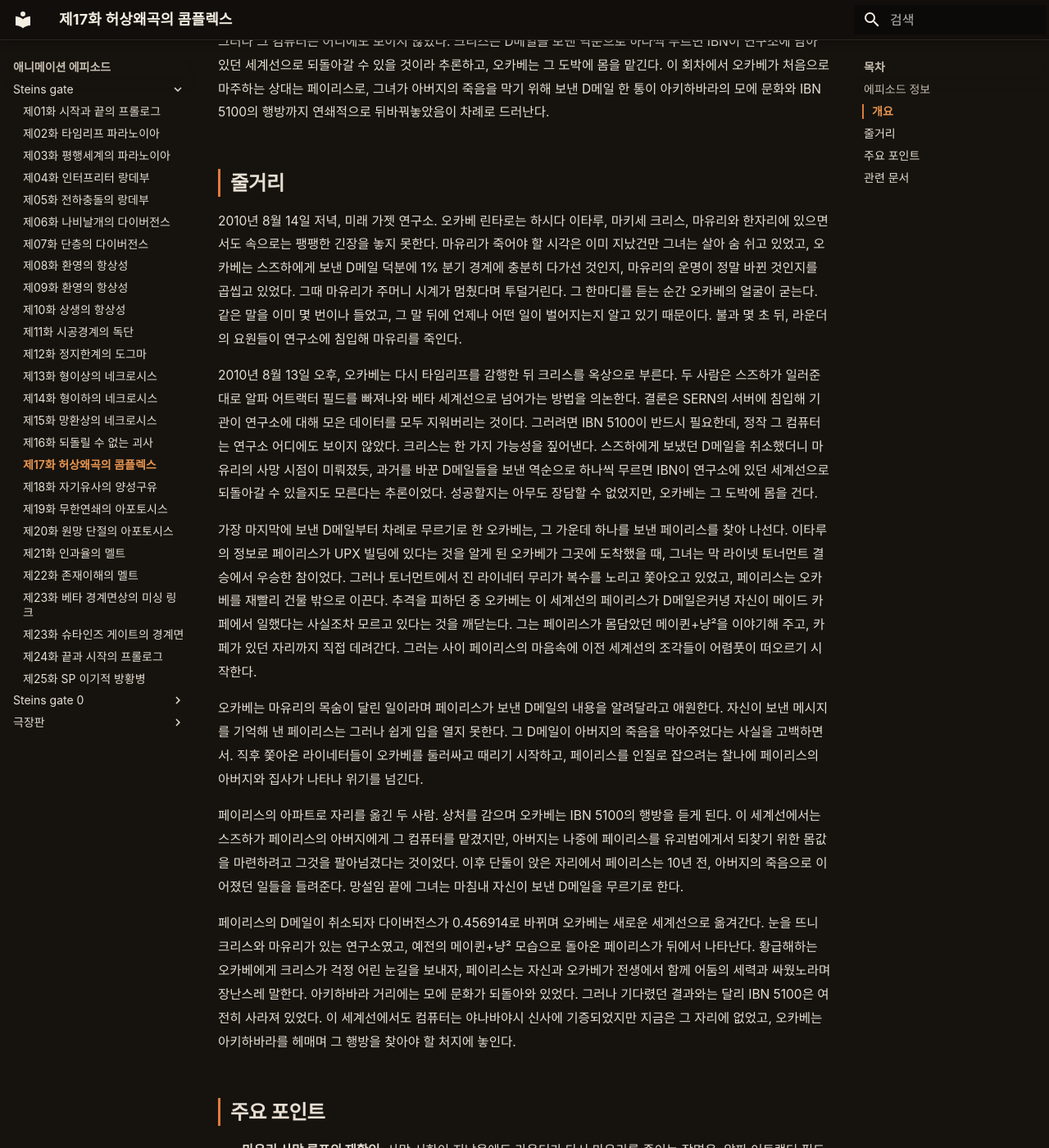
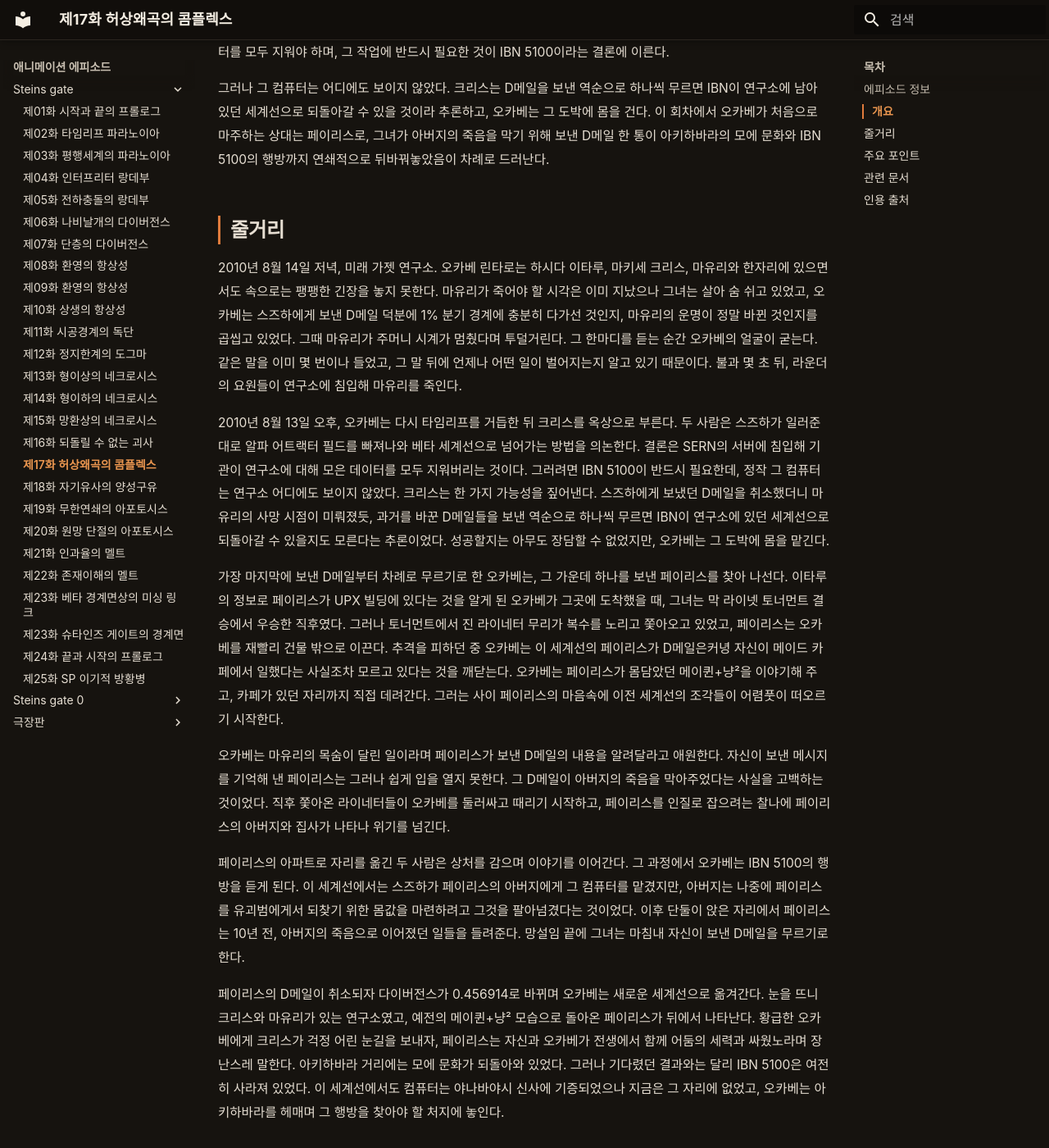
Before and after one commit to sgwiki/sgwiki.github.io, an MkDocs documentation site: the page built from wiki/애니메이션-에피소드/steins-gate/제17화-허상왜곡의-콤플렉스.md, in a window 1280 px wide and 1400 px high, scrolled down 1256 px. Shown: the whole window at 82% size. Built offline with MkDocs 1.6.1 and Material for MkDocs 9.7.7, drawn with Linux system fonts in a browser that asks for light colours; some web fonts are replaced; some of the changed text lies outside the part shown.

Commit message:
chore(wiki): 제17화 정비 — 로마지 행 추가·인접 화 표제 정합·번역투/어색 관용구 교정·대명사 명시화·인용 출처 섹션 추가
Co-Authored-By: Claude Opus 4.6 <noreply@anthropic.com>

```diff
--- a/wiki/애니메이션-에피소드/steins-gate/제17화-허상왜곡의-콤플렉스.md
+++ b/wiki/애니메이션-에피소드/steins-gate/제17화-허상왜곡의-콤플렉스.md
@@ -19,38 +19,39 @@ description: "*Steins;Gate* 본편 제17화. 마유리의 죽음이 시한을
 | 화수 | 제17화 |
 | 방영일 | 2011년 7월 26일 |
 | 일본어 제목 | 虚像歪曲の コンプレックス -Made in Complex- |
+| 로마지 | Kyozō Waikyoku no Konpurēkusu -Made in Complex- |
 | 감독 | 코바야시 고지 (Kōji Kobayashi) |
 | 각본 | 네모토 토시조 (Toshizo Nemoto) |
 | 스토리보드 | 이케다 시게타카 (Shigetaka Ikeda) |
-| 이전 화 | 제16화: 불가역적 네크로시스 -Sacrificial Necrosis- (Irreversible Necrosis) |
-| 다음 화 | 제18화: 자기유사적 양성동체 -Fractal Androgynous- (Self-Similar Androgynous) |
+| 이전 화 | 제16화: 되돌릴 수 없는 괴사 (Irreversible Necrosis -Sacrificial Necrosis-) |
+| 다음 화 | 제18화: 자기유사의 양성구유 (Self-Similar Androgynous -Fractal Androgynous-) |
 
 ## 개요
 
 알파 어트랙터 필드에서 시이나 마유리를 살리려는 오카베 린타로의 투쟁이 본격적으로 궤도에 오르는 회차다. 마유리가 죽어야 할 시한이 지났음에도 그녀의 죽음이 결국 반복된다는 사실을 다시 확인한 오카베는, 마키세 크리스와 함께 아마네 스즈하가 일러준 방책을 정비한다. 알파에서 베타 세계선으로 넘어가려면 SERN의 서버에서 연구소 관련 데이터를 모두 지워야 하며, 그 작업에 반드시 필요한 것이 IBN 5100이라는 결론에 이른다.
 
-그러나 그 컴퓨터는 어디에도 보이지 않았다. 크리스는 D메일을 보낸 역순으로 하나씩 무르면 IBN이 연구소에 남아 있던 세계선으로 되돌아갈 수 있을 것이라 추론하고, 오카베는 그 도박에 몸을 맡긴다. 이 회차에서 오카베가 처음으로 마주하는 상대는 페이리스로, 그녀가 아버지의 죽음을 막기 위해 보낸 D메일 한 통이 아키하바라의 모에 문화와 IBN 5100의 행방까지 연쇄적으로 뒤바꿔놓았음이 차례로 드러난다.
+그러나 그 컴퓨터는 어디에도 보이지 않았다. 크리스는 D메일을 보낸 역순으로 하나씩 무르면 IBN이 연구소에 남아 있던 세계선으로 되돌아갈 수 있을 것이라 추론하고, 오카베는 그 도박에 몸을 건다. 이 회차에서 오카베가 처음으로 마주하는 상대는 페이리스로, 그녀가 아버지의 죽음을 막기 위해 보낸 D메일 한 통이 아키하바라의 모에 문화와 IBN 5100의 행방까지 연쇄적으로 뒤바꿔놓았음이 차례로 드러난다.
 
 ## 줄거리
 
-2010년 8월 14일 저녁, 미래 가젯 연구소. 오카베 린타로는 하시다 이타루, 마키세 크리스, 마유리와 한자리에 있으면서도 속으로는 팽팽한 긴장을 놓지 못한다. 마유리가 죽어야 할 시각은 이미 지났건만 그녀는 살아 숨 쉬고 있었고, 오카베는 스즈하에게 보낸 D메일 덕분에 1% 분기 경계에 충분히 다가선 것인지, 마유리의 운명이 정말 바뀐 것인지를 곱씹고 있었다. 그때 마유리가 주머니 시계가 멈췄다며 투덜거린다. 그 한마디를 듣는 순간 오카베의 얼굴이 굳는다. 같은 말을 이미 몇 번이나 들었고, 그 말 뒤에 언제나 어떤 일이 벌어지는지 알고 있기 때문이다. 불과 몇 초 뒤, 라운더의 요원들이 연구소에 침입해 마유리를 죽인다.
+2010년 8월 14일 저녁, 미래 가젯 연구소. 오카베 린타로는 하시다 이타루, 마키세 크리스, 마유리와 한자리에 있으면서도 속으로는 팽팽한 긴장을 놓지 못한다. 마유리가 죽어야 할 시각은 이미 지났으나 그녀는 살아 숨 쉬고 있었고, 오카베는 스즈하에게 보낸 D메일 덕분에 1% 분기 경계에 충분히 다가선 것인지, 마유리의 운명이 정말 바뀐 것인지를 곱씹고 있었다. 그때 마유리가 주머니 시계가 멈췄다며 투덜거린다. 그 한마디를 듣는 순간 오카베의 얼굴이 굳는다. 같은 말을 이미 몇 번이나 들었고, 그 말 뒤에 언제나 어떤 일이 벌어지는지 알고 있기 때문이다. 불과 몇 초 뒤, 라운더의 요원들이 연구소에 침입해 마유리를 죽인다.
 
-2010년 8월 13일 오후, 오카베는 다시 타임리프를 감행한 뒤 크리스를 옥상으로 부른다. 두 사람은 스즈하가 일러준 대로 알파 어트랙터 필드를 빠져나와 베타 세계선으로 넘어가는 방법을 의논한다. 결론은 SERN의 서버에 침입해 기관이 연구소에 대해 모은 데이터를 모두 지워버리는 것이다. 그러려면 IBN 5100이 반드시 필요한데, 정작 그 컴퓨터는 연구소 어디에도 보이지 않았다. 크리스는 한 가지 가능성을 짚어낸다. 스즈하에게 보냈던 D메일을 취소했더니 마유리의 사망 시점이 미뤄졌듯, 과거를 바꾼 D메일들을 보낸 역순으로 하나씩 무르면 IBN이 연구소에 있던 세계선으로 되돌아갈 수 있을지도 모른다는 추론이었다. 성공할지는 아무도 장담할 수 없었지만, 오카베는 그 도박에 몸을 건다.
+2010년 8월 13일 오후, 오카베는 다시 타임리프를 거듭한 뒤 크리스를 옥상으로 부른다. 두 사람은 스즈하가 일러준 대로 알파 어트랙터 필드를 빠져나와 베타 세계선으로 넘어가는 방법을 의논한다. 결론은 SERN의 서버에 침입해 기관이 연구소에 대해 모은 데이터를 모두 지워버리는 것이다. 그러려면 IBN 5100이 반드시 필요한데, 정작 그 컴퓨터는 연구소 어디에도 보이지 않았다. 크리스는 한 가지 가능성을 짚어낸다. 스즈하에게 보냈던 D메일을 취소했더니 마유리의 사망 시점이 미뤄졌듯, 과거를 바꾼 D메일들을 보낸 역순으로 하나씩 무르면 IBN이 연구소에 있던 세계선으로 되돌아갈 수 있을지도 모른다는 추론이었다. 성공할지는 아무도 장담할 수 없었지만, 오카베는 그 도박에 몸을 맡긴다.
 
-가장 마지막에 보낸 D메일부터 차례로 무르기로 한 오카베는, 그 가운데 하나를 보낸 페이리스를 찾아 나선다. 이타루의 정보로 페이리스가 UPX 빌딩에 있다는 것을 알게 된 오카베가 그곳에 도착했을 때, 그녀는 막 라이넷 토너먼트 결승에서 우승한 참이었다. 그러나 토너먼트에서 진 라이네터 무리가 복수를 노리고 쫓아오고 있었고, 페이리스는 오카베를 재빨리 건물 밖으로 이끈다. 추격을 피하던 중 오카베는 이 세계선의 페이리스가 D메일은커녕 자신이 메이드 카페에서 일했다는 사실조차 모르고 있다는 것을 깨닫는다. 그는 페이리스가 몸담았던 메이퀸+냥²을 이야기해 주고, 카페가 있던 자리까지 직접 데려간다. 그러는 사이 페이리스의 마음속에 이전 세계선의 조각들이 어렴풋이 떠오르기 시작한다.
+가장 마지막에 보낸 D메일부터 차례로 무르기로 한 오카베는, 그 가운데 하나를 보낸 페이리스를 찾아 나선다. 이타루의 정보로 페이리스가 UPX 빌딩에 있다는 것을 알게 된 오카베가 그곳에 도착했을 때, 그녀는 막 라이넷 토너먼트 결승에서 우승한 직후였다. 그러나 토너먼트에서 진 라이네터 무리가 복수를 노리고 쫓아오고 있었고, 페이리스는 오카베를 재빨리 건물 밖으로 이끈다. 추격을 피하던 중 오카베는 이 세계선의 페이리스가 D메일은커녕 자신이 메이드 카페에서 일했다는 사실조차 모르고 있다는 것을 깨닫는다. 오카베는 페이리스가 몸담았던 메이퀸+냥²을 이야기해 주고, 카페가 있던 자리까지 직접 데려간다. 그러는 사이 페이리스의 마음속에 이전 세계선의 조각들이 어렴풋이 떠오르기 시작한다.
 
-오카베는 마유리의 목숨이 달린 일이라며 페이리스가 보낸 D메일의 내용을 알려달라고 애원한다. 자신이 보낸 메시지를 기억해 낸 페이리스는 그러나 쉽게 입을 열지 못한다. 그 D메일이 아버지의 죽음을 막아주었다는 사실을 고백하면서. 직후 쫓아온 라이네터들이 오카베를 둘러싸고 때리기 시작하고, 페이리스를 인질로 잡으려는 찰나에 페이리스의 아버지와 집사가 나타나 위기를 넘긴다.
+오카베는 마유리의 목숨이 달린 일이라며 페이리스가 보낸 D메일의 내용을 알려달라고 애원한다. 자신이 보낸 메시지를 기억해 낸 페이리스는 그러나 쉽게 입을 열지 못한다. 그 D메일이 아버지의 죽음을 막아주었다는 사실을 고백하는 것이었다. 직후 쫓아온 라이네터들이 오카베를 둘러싸고 때리기 시작하고, 페이리스를 인질로 잡으려는 찰나에 페이리스의 아버지와 집사가 나타나 위기를 넘긴다.
 
-페이리스의 아파트로 자리를 옮긴 두 사람. 상처를 감으며 오카베는 IBN 5100의 행방을 듣게 된다. 이 세계선에서는 스즈하가 페이리스의 아버지에게 그 컴퓨터를 맡겼지만, 아버지는 나중에 페이리스를 유괴범에게서 되찾기 위한 몸값을 마련하려고 그것을 팔아넘겼다는 것이었다. 이후 단둘이 앉은 자리에서 페이리스는 10년 전, 아버지의 죽음으로 이어졌던 일들을 들려준다. 망설임 끝에 그녀는 마침내 자신이 보낸 D메일을 무르기로 한다.
+페이리스의 아파트로 자리를 옮긴 두 사람은 상처를 감으며 이야기를 이어간다. 그 과정에서 오카베는 IBN 5100의 행방을 듣게 된다. 이 세계선에서는 스즈하가 페이리스의 아버지에게 그 컴퓨터를 맡겼지만, 아버지는 나중에 페이리스를 유괴범에게서 되찾기 위한 몸값을 마련하려고 그것을 팔아넘겼다는 것이었다. 이후 단둘이 앉은 자리에서 페이리스는 10년 전, 아버지의 죽음으로 이어졌던 일들을 들려준다. 망설임 끝에 그녀는 마침내 자신이 보낸 D메일을 무르기로 한다.
 
-페이리스의 D메일이 취소되자 다이버전스가 0.456914로 바뀌며 오카베는 새로운 세계선으로 옮겨간다. 눈을 뜨니 크리스와 마유리가 있는 연구소였고, 예전의 메이퀸+냥² 모습으로 돌아온 페이리스가 뒤에서 나타난다. 황급해하는 오카베에게 크리스가 걱정 어린 눈길을 보내자, 페이리스는 자신과 오카베가 전생에서 함께 어둠의 세력과 싸웠노라며 장난스레 말한다. 아키하바라 거리에는 모에 문화가 되돌아와 있었다. 그러나 기다렸던 결과와는 달리 IBN 5100은 여전히 사라져 있었다. 이 세계선에서도 컴퓨터는 야나바야시 신사에 기증되었지만 지금은 그 자리에 없었고, 오카베는 아키하바라를 헤매며 그 행방을 찾아야 할 처지에 놓인다.
+페이리스의 D메일이 취소되자 다이버전스가 0.456914로 바뀌며 오카베는 새로운 세계선으로 옮겨간다. 눈을 뜨니 크리스와 마유리가 있는 연구소였고, 예전의 메이퀸+냥² 모습으로 돌아온 페이리스가 뒤에서 나타난다. 황급한 오카베에게 크리스가 걱정 어린 눈길을 보내자, 페이리스는 자신과 오카베가 전생에서 함께 어둠의 세력과 싸웠노라며 장난스레 말한다. 아키하바라 거리에는 모에 문화가 되돌아와 있었다. 그러나 기다렸던 결과와는 달리 IBN 5100은 여전히 사라져 있었다. 이 세계선에서도 컴퓨터는 야나바야시 신사에 기증되었으나 지금은 그 자리에 없었고, 오카베는 아키하바라를 헤매며 그 행방을 찾아야 할 처지에 놓인다.
 
 ## 주요 포인트
 
 - **마유리 사망 루프의 재확인**: 사망 시한이 지났음에도 라운더가 다시 마유리를 죽이는 장면은, 알파 어트랙터 필드 안에서 그녀의 죽음이 수속 결과로 고정되어 있음을 거듭 확인시킨다.
 - **알파 탈출 전략의 확립**: 옥상에서 크리스와 정리한 SERN 데이터 삭제 + 보낸 D메일 역순 취소라는 방책은 이후 회차를 관통하는 작전의 뼈대가 된다.
 - **페이리스 아버지 D메일의 무게**: 페이리스가 아버지의 비행기 사고 사망을 막기 위해 보낸 한 통의 D메일이 아키하바라의 모에 문화 부흥과 IBN 5100의 행방을 한꺼번에 뒤바꿨음이 드러난다. 이를 무르는 일은 곧 아버지의 죽음을 다시 받아들이는 일이다.
-- **IBN 5100의 행방 추적**: 스즈하가 페이리스의 아버지에게 컴퓨터를 맡겼으나 유괴 몸값을 위해 팔려나갔다는 사실은, D메일 취소 이후에도 IBN을 되찾는 길이 단순하지 않음을 보여준다.
+- **IBN 5100의 행방 추적**: 스즈하가 페이리스의 아버지에게 컴퓨터를 맡겼으나 유괴 몸값을 마련하려고 팔아넘겼다는 사실은, D메일 취소 이후에도 IBN을 되찾는 길이 단순하지 않음을 보여준다.
 - **비활성 세계선의 기억 잔재**: 메이퀸+냥²의 자리를 직접 보여주자 페이리스가 이전 세계선의 일을 부분적으로 떠올리는 묘사는, 세계선이 바뀌어도 기억의 잔재가 완전히 사라지지 않는다는 설정을 강조한다.
 - **다이버전스 0.456914**: 페이리스의 D메일을 취소한 직후 나타나는 이 수치는 세계선 이동을 알리는 표식이며, 모에 문화가 복귀했음에도 IBN이 돌아오지 않았다는 반전의 기점이 된다.
 
@@ -74,3 +75,5 @@ description: "*Steins;Gate* 본편 제17화. 마유리의 죽음이 시한을
 - [메이퀸+냥²](../../setting/메이퀸-냥냥.md)
 - [아키하바라](../../setting/아키하바라.md)
 - [야나바야시 신사](../../setting/야나바야시-신사.md)
+
+## 인용 출처
```
